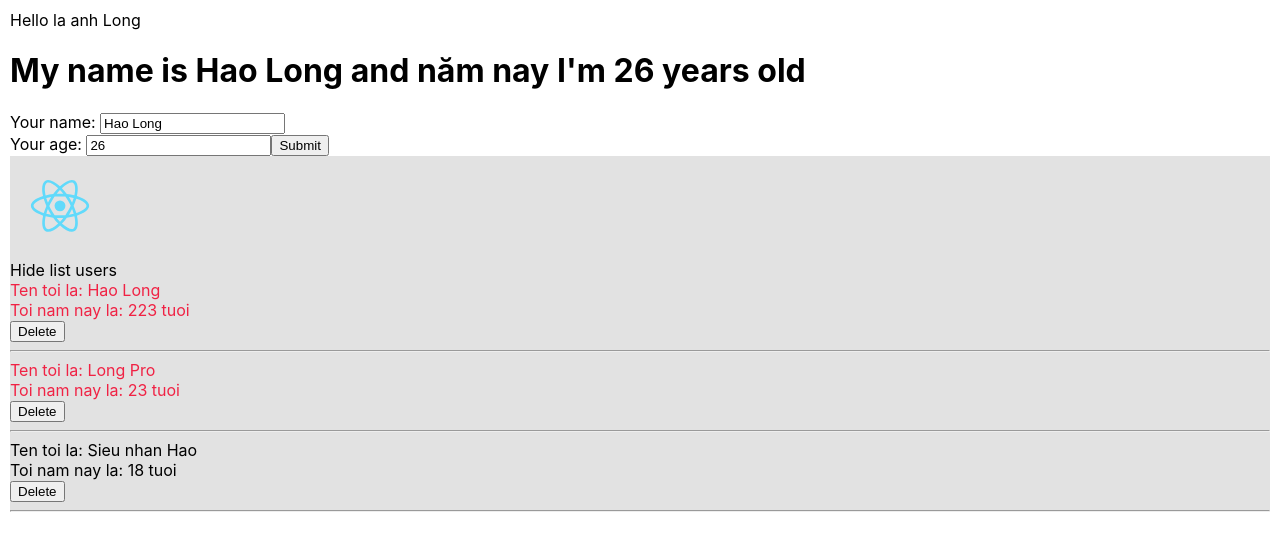
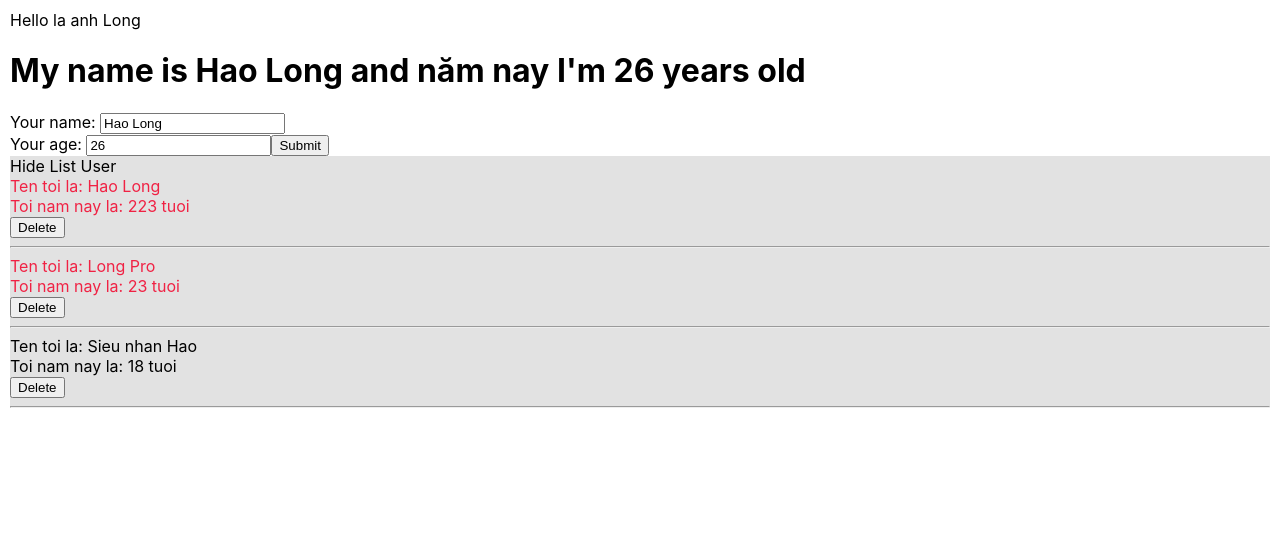
Before and after one commit to HaoLong4935/LearnReact_Section4, a React (Create React App) app: page / in a window 1280 px wide. Shown: the top 550 px of the page. Built offline with nearby package versions, Linux system fonts and the light colour scheme.

Commit message:
Section5 Video #35

```diff
--- a/src/components/DisplayInfo.js
+++ b/src/components/DisplayInfo.js
@@ -1,39 +1,69 @@
-import React from "react";
+import React, { useState } from "react";
 import './DisplayInfo.scss'
 import logo from './../logo.svg'
 
-class DisplayInfo extends React.Component {
-    constructor(props) {
-        super(props)
-        this.state = {
-            isHideShow: true
+//Stateless vs stateful
+// class DisplayInfo extends React.Component {
+//     //File này đã bị xóa đi constructor -> Stateless
+
+
+//     render() {
+//         //Có thể viết code javascrip trước từ return
+
+//         //Xem giá trị của thằng cha (MyComponents) truyền sang thằng con
+//         console.log(this.props);
+
+//         //Cách khác để lấy các giá trị của thuộc tính , trường hợp các thuộc tính bên thằng cha nó nhiều
+//         const { lisUsers } = this.props;
+
+//         //Props : Viết tắt của properties
+//         return (
+//             <div className="DisplayInfo-block-container">
+//                 <div>
+//                     {true &&
+//                         <>
+//                             {lisUsers.map((user) => {
+//                                 return (
+//                                     <div key={user.id} className={user.age <= 18 ? "green" : "red"}>
+//                                         <div>
+//                                             <div>Ten toi la: {user.name}</div>
+//                                             <div>Toi nam nay la: {user.age} tuoi</div>
+//                                         </div>
+//                                         <div>
+//                                             <button onClick={() => { this.props.handleDeleteUser(user.id) }}>Delete</button>
+//                                         </div>
+//                                         <hr></hr>
+//                                     </div>
+//                                 )
+//                             })}
+//                         </>
+//                     }
+//                 </div>
+//             </div>
+//         )
+//     }
+// }
+
+
+//Nếu là stateless thì ta có thể viết dưới dàng function như thế này
+//Và điều đặc biệt của function là props nó tự định nghĩa trong function , ta không cần dùng đến "this"
+const DisplayInfo = (props) => {
+    //Cách khác để lấy các giá trị của thuộc tính , trường hợp các thuộc tính bên thằng cha nó nhiều
+    const { lisUsers } = props;
+
+    const [isShowHideLU, setShowHideLU] = useState(true);
+    const handleShowHideUser = () => {
+        setShowHideLU(!isShowHideLU);
     }
-    }
-
-    handleClick = () => {
-        this.setState({
-            isHideShow: !this.state.isHideShow
-        })
-    }
-
-    render() {
-        //Có thể viết code javascrip trước từ return
-
-        //Xem giá trị của thằng cha (MyComponents) truyền sang thằng con
-        console.log(this.props);
-
-        //Cách khác để lấy các giá trị của thuộc tính , trường hợp các thuộc tính bên thằng cha nó nhiều
-        const { lisUsers } = this.props;
-
     //Props : Viết tắt của properties
     return (
         <div className="DisplayInfo-block-container">
-                <img src={logo} />
             <div>
-                    <span onClick={() => { this.handleClick() }}> {this.state.isHideShow ? "Hide list users" : "Show list users"}</span>
+                <span onClick={() => handleShowHideUser()}>
+                    {isShowHideLU === true ? "Hide List User" : "Show list user"}</span>
             </div>
             <div>
-                    {this.state.isHideShow &&
+                {isShowHideLU &&
                     <>
                         {lisUsers.map((user) => {
                             return (
@@ -43,7 +73,7 @@
                                         <div>Toi nam nay la: {user.age} tuoi</div>
                                     </div>
                                     <div>
-                                            <button onClick={() => { this.props.handleDeleteUser(user.id) }}>Delete</button>
+                                        <button onClick={() => { props.handleDeleteUser(user.id) }}>Delete</button>
                                     </div>
                                     <hr></hr>
                                 </div>
@@ -55,6 +85,5 @@
         </div>
     )
 }
-}
 
 export default DisplayInfo
```
Lines whose indentation alone changed are shown as unchanged.
